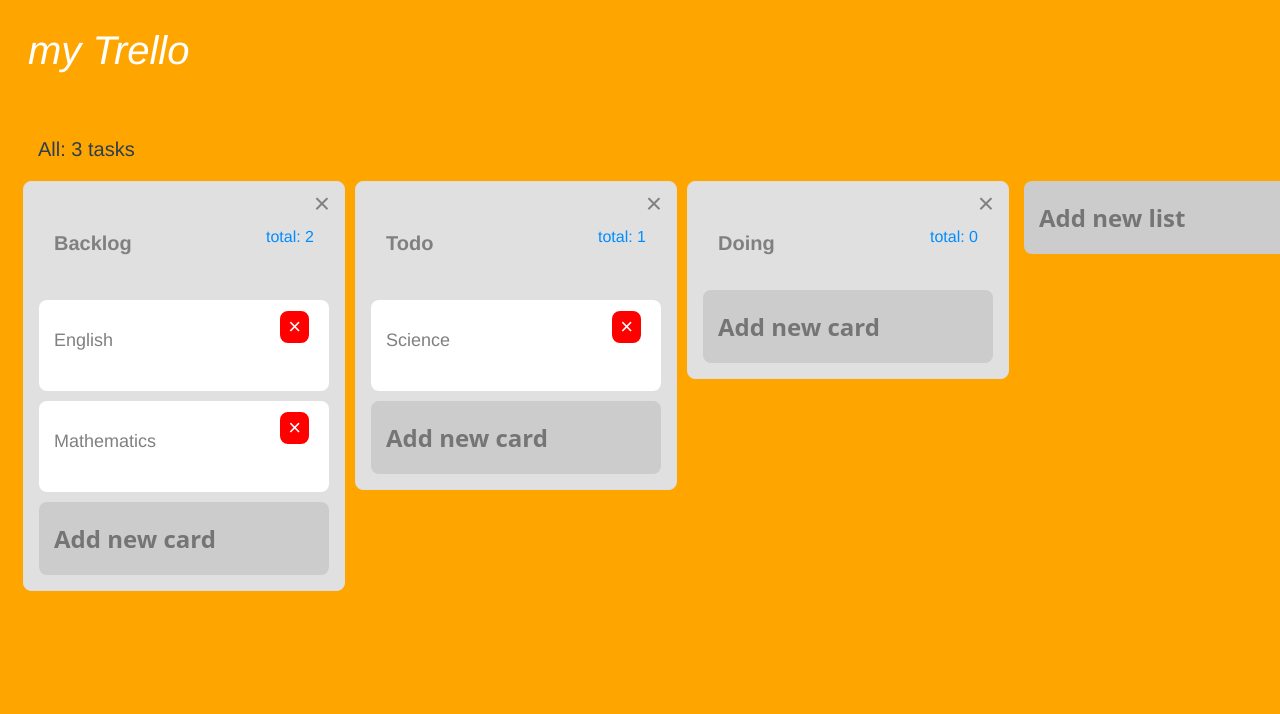
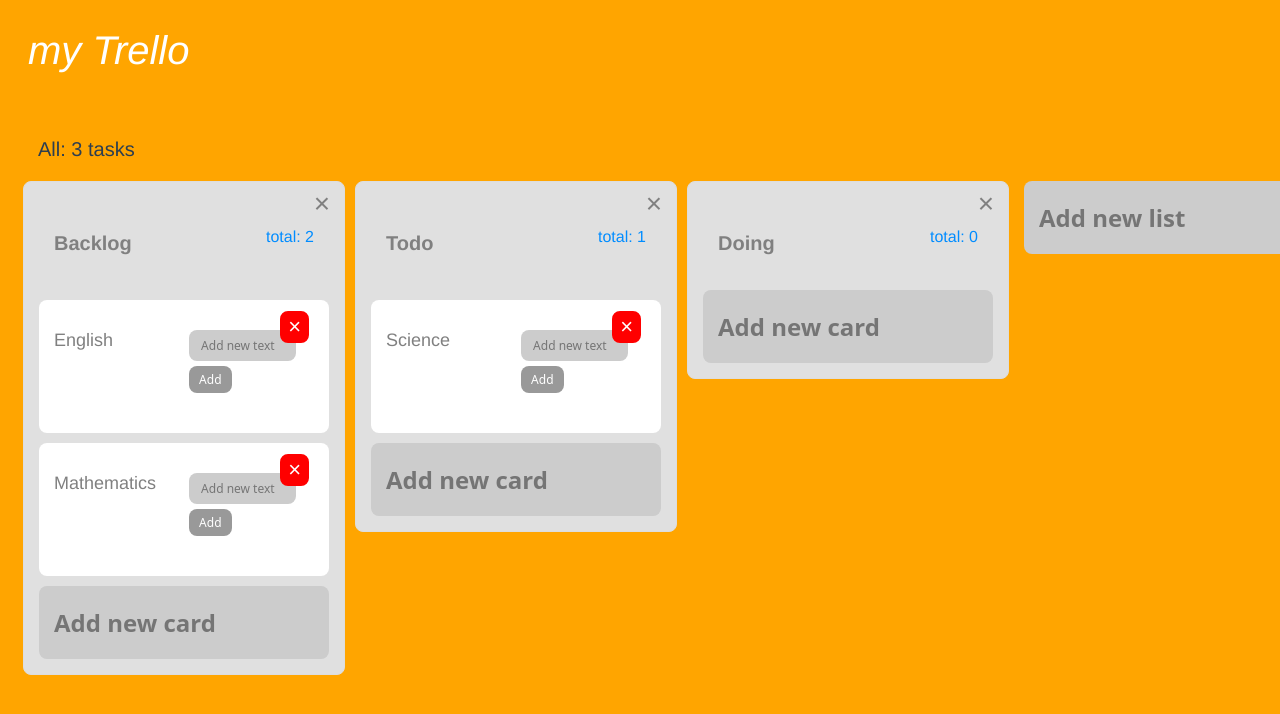
Before and after one commit to yumauma20/my_trello, a Vue app: page / in a window 1280 px wide. Shown: the top 714 px of the page. Built offline with nearby package versions, Linux system fonts and the light colour scheme.

Commit message:
カード内にテキストを書くフォームを作成

```diff
--- a/src/assets/css/styles.css
+++ b/src/assets/css/styles.css
@@ -63,6 +63,26 @@ html {
     cursor: initial;
   }
 
+  .text-input-card {
+    padding: 7px 12px;
+    width: calc(90% - 30px);
+    background-color: #ccc;
+    border-radius: 8px;
+    cursor: pointer;
+    border: none;
+    font-family: "Noto Sans Japanese", "Noto Sans", 'system-ui', sans-serif;
+    font-weight: 400;
+    font-size: 12px;
+    color: #242424;
+    cursor: pointer;
+    overflow: overlay;
+  }
+
+  .text-input-card:focus {
+    outline: 0;
+    cursor: initial;
+  }
+
   .add-button {
     margin-top: 15px;
     padding: 15px 18px;
@@ -76,6 +96,23 @@ html {
   }
 
   .add-button:hover {
+    opacity: 0.8;
+    cursor: pointer;
+  }
+
+  .add-button-text {
+    margin-top: 5px;
+    padding: 5px 10px;
+    background-color: #999;
+    border: none;
+    border-radius: 8px;
+    font-family: "Noto Sans Japanese", "Noto Sans", 'system-ui', sans-serif;
+    font-weight: 400;
+    font-size: 12px;
+    color: #fff;
+  }
+
+  .add-button-text:hover {
     opacity: 0.8;
     cursor: pointer;
   }
--- a/src/components/Card.vue
+++ b/src/components/Card.vue
@@ -6,11 +6,17 @@
         <div class="body">
             {{ body }}
         </div>
+        <text-add :listIndex="listIndex" />
     </div>
 </template>
 
 <script>
+import TextAdd from './TextAdd'
+
 export default {
+    components: {
+        TextAdd
+    },
     props: {
         body:{
             type: String,
--- /dev/null
+++ b/src/components/TextAdd.vue
@@ -0,0 +1,33 @@
+<template>
+    <form class="addtext" @submit.prevent="addTextToCard">
+        <input v-model="body"
+                type="text"
+                class="text-input-card"
+                placeholder="Add new text"
+        />
+        <button type="submit"  class="add-button-text">
+            Add
+        </button>
+    </form>
+</template>
+
+<script>
+export default {
+    props: {
+        listIndex: {
+            type: Number,
+            required: true,
+        }
+    },
+    data: function() {
+        return {
+            body: '',
+        }
+    },
+    methods: {
+        addTextToCard: function() {
+            this.$store.dispatch('addTextToCard', { body: this.body, listIndex: this.listIndex })
+        }
+    }
+}
+</script>
```
Also changed, not shown: src/components/Text.vue (added).
